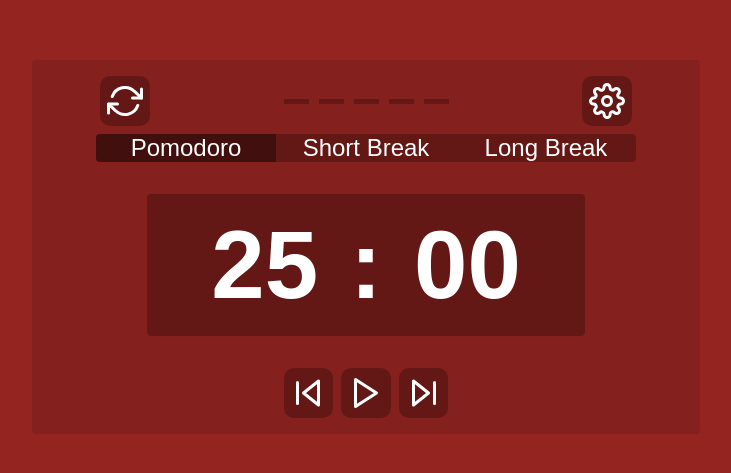
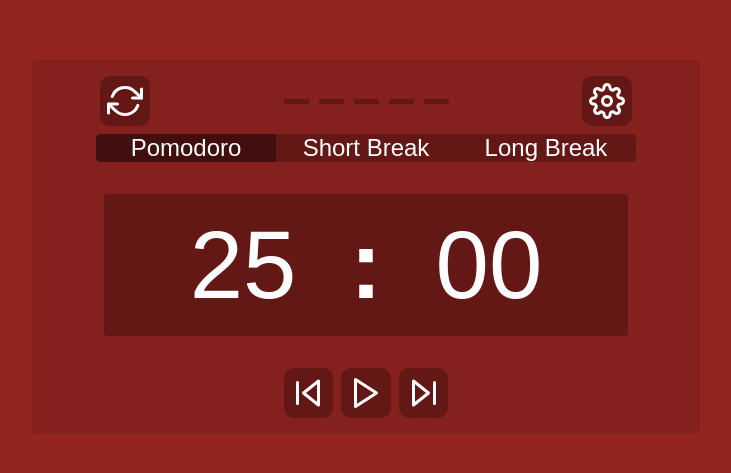
Before and after one commit to willswats/react-pomodoro, a React (Create React App) app: page / in a window 1280 px wide. Shown: the part 153-626 px from the top of the page, without its empty margins (274-1005 px from the left). Built offline with nearby package versions, Linux system fonts and the light colour scheme; the HTML template or start-up script is replaced by a standard one.

Commit message:
Turn counter into changeable input

```diff
--- a/src/components/Timer/TimerCounter.tsx
+++ b/src/components/Timer/TimerCounter.tsx
@@ -1,12 +1,15 @@
-import { useEffect } from 'react';
+import { useEffect, useState, ChangeEvent } from 'react';
 
 import { useAppDispatch, useAppSelector } from '../../store/hooks';
 
 import {
+  setRunning,
   setTimeRemaining,
   setTimeRemainingToSettings,
   skipForwards,
 } from '../../store/timerSlice';
+
+import CounterInput from '../UI/Inputs/CounterInput';
 
 import convertTime from '../../helpers/convertTime';
 
@@ -22,7 +25,44 @@
     (state) => state.timer.settingsChanged
   );
 
+  const [minutesCounterInputValue, setMinutesCounterInputValue] = useState(
+    `${minutes}`
+  );
+  const [secondsCounterInputValue, setSecondsCounterInputValue] = useState(
+    `${seconds}`
+  );
+
+  const minutesCounterInputBlurHandler = () => {
+    const value = parseFloat(minutesCounterInputValue);
+    if (!isNaN(value)) {
+      dispatch(setTimeRemaining({ minutes: value, seconds: seconds }));
+    }
+  };
+  const secondsCounterInputBlurHandler = () => {
+    const value = parseFloat(secondsCounterInputValue);
+    if (!isNaN(value)) {
+      dispatch(setTimeRemaining({ minutes: minutes, seconds: value }));
+    }
+  };
+
+  const minutesCounterInputChangeHandler = (
+    event: ChangeEvent<HTMLInputElement>
+  ) => {
+    dispatch(setRunning(false));
+    setMinutesCounterInputValue(event.target.value);
+  };
+
+  const secondsCounterInputChangeHandler = (
+    event: ChangeEvent<HTMLInputElement>
+  ) => {
+    dispatch(setRunning(false));
+    setSecondsCounterInputValue(event.target.value);
+  };
+
   useEffect(() => {
+    // Update input values to reflect state
+    setMinutesCounterInputValue(convertTime(minutes));
+    setSecondsCounterInputValue(convertTime(seconds));
     // Change time when the settings are changed
     if (settingsChanged === true) {
       dispatch(setTimeRemainingToSettings());
@@ -51,9 +91,17 @@
   return (
     <div className={classes['counter']}>
       <div className={classes['counter__content']}>
-        <p>{convertTime(minutes)}</p>
+        <CounterInput
+          inputValue={minutesCounterInputValue}
+          changeHandler={minutesCounterInputChangeHandler}
+          blurHandler={minutesCounterInputBlurHandler}
+        />
         <span className={classes['counter__colon']}>:</span>
-        <p>{convertTime(seconds)}</p>
+        <CounterInput
+          inputValue={secondsCounterInputValue}
+          changeHandler={secondsCounterInputChangeHandler}
+          blurHandler={secondsCounterInputBlurHandler}
+        />
       </div>
     </div>
   );
--- /dev/null
+++ b/src/components/UI/Inputs/CounterInput.module.css
@@ -0,0 +1,7 @@
+.counter-input {
+  text-align: center;
+  width: 150px;
+  font-size: 6rem;
+  background-color: transparent;
+  outline: none;
+}
--- /dev/null
+++ b/src/components/UI/Inputs/CounterInput.tsx
@@ -0,0 +1,26 @@
+import { FocusEvent, ChangeEvent } from 'react';
+
+import classes from './CounterInput.module.css';
+
+interface CounterInputProps {
+  inputValue: string;
+  changeHandler: (event: ChangeEvent<HTMLInputElement>) => void;
+  blurHandler: (event: FocusEvent<HTMLInputElement>) => void;
+}
+
+const CounterInput = ({
+  inputValue,
+  changeHandler,
+  blurHandler,
+}: CounterInputProps) => {
+  return (
+    <input
+      className={classes['counter-input']}
+      value={inputValue}
+      onChange={changeHandler}
+      onBlur={blurHandler}
+    />
+  );
+};
+
+export default CounterInput;
```
